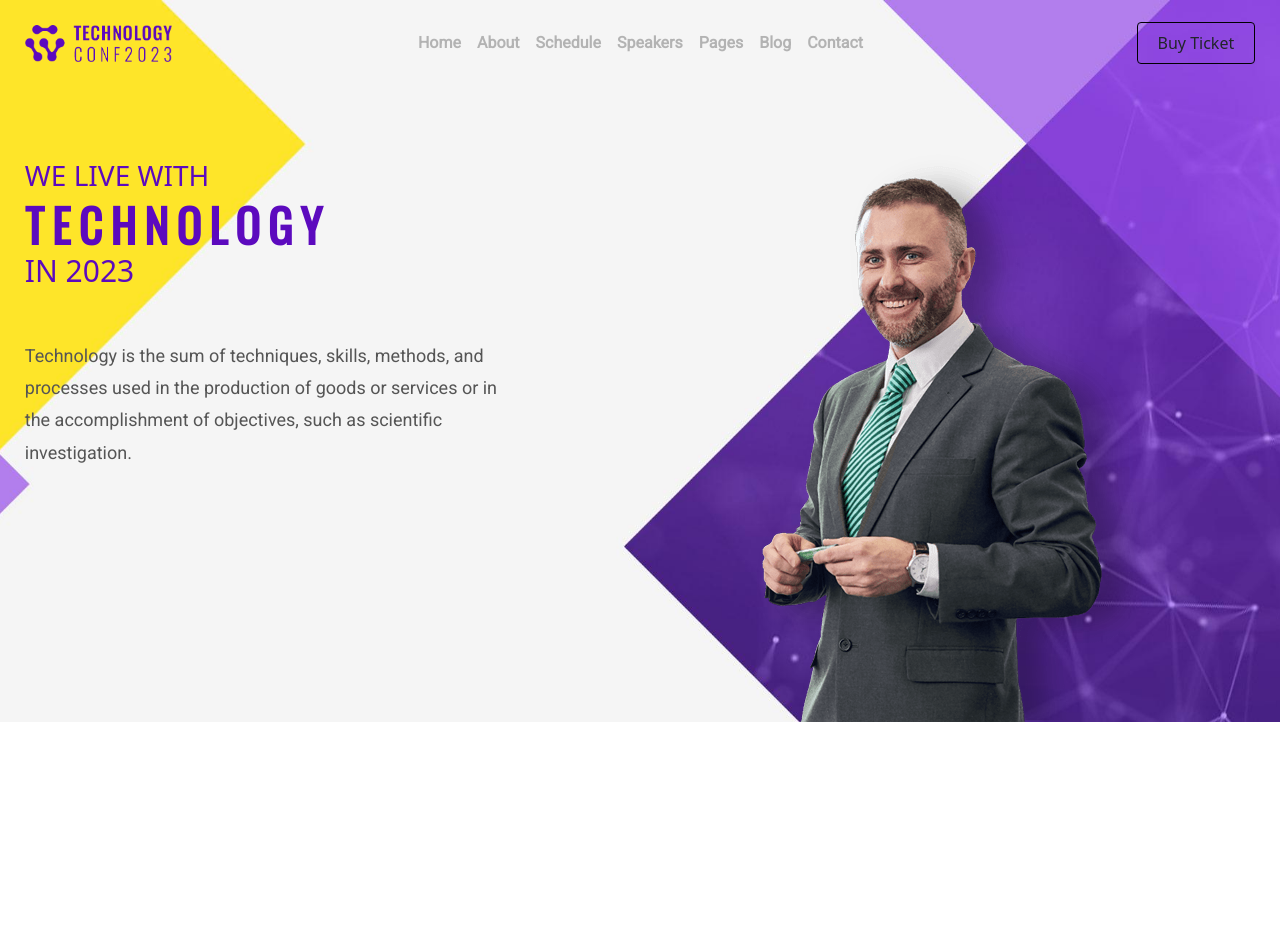
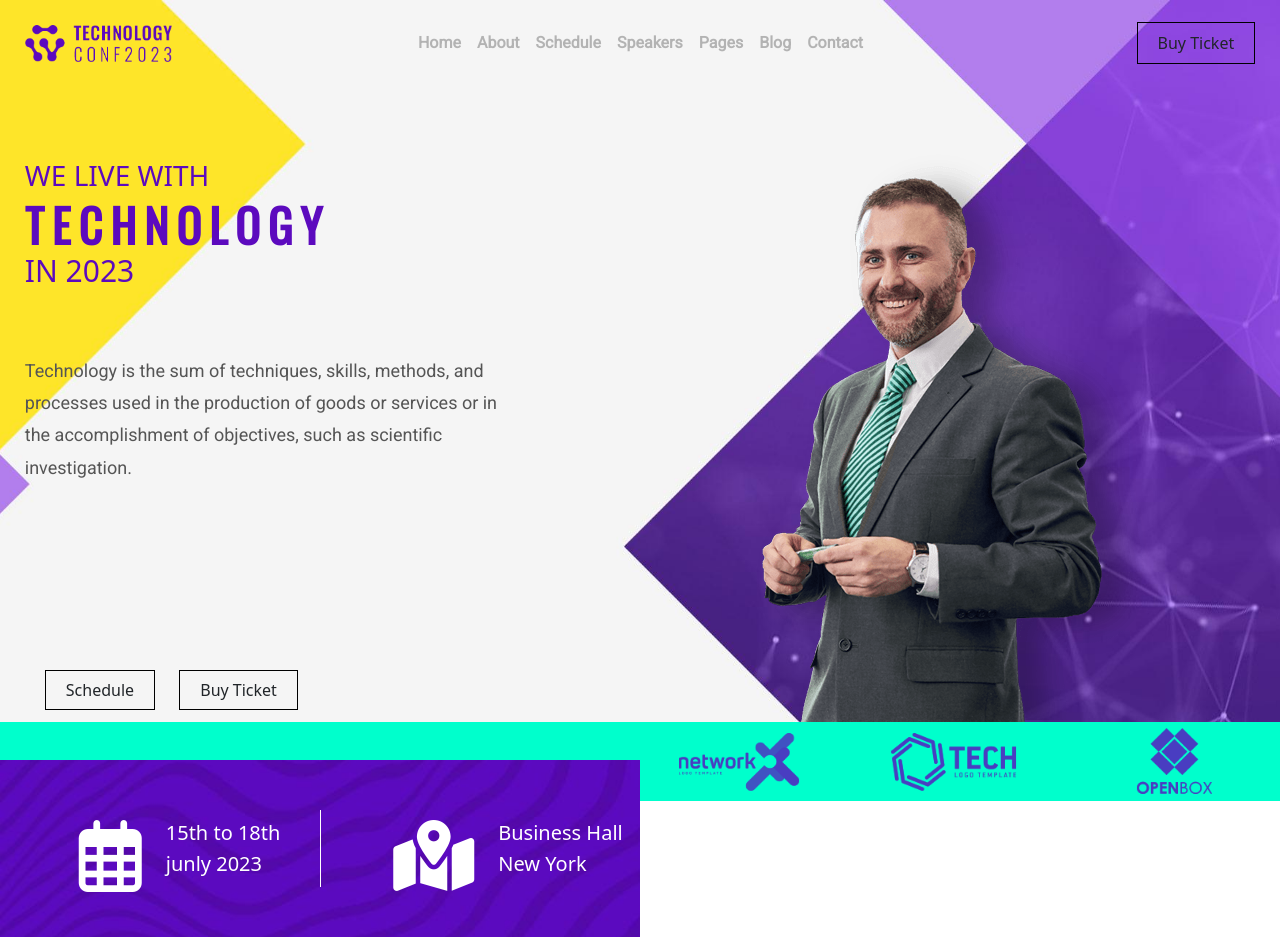
Before and after one commit to SyedSumaimaly/Xtra_TechnologyConf2023-Clone, a plain HTML site: page Xtra-WP-Technology-Clone/index.html in a window 1280 px wide. Before the commit the page ends 800 px from the top, so only its background shows below. Drawn offline with nearby package versions, Linux system fonts and the light colour scheme.

Commit message:
Second Commit

```diff
--- a/Xtra-WP-Technology-Clone/index.html
+++ b/Xtra-WP-Technology-Clone/index.html
@@ -74,12 +74,71 @@
             <div class="col">
                 <img src="Assets/man.png" alt="">
             </div>
+            <div class="row btn_section_head">
+                <div class="col">
+                    <div class="col headInfoBtnDiv">
+                        <button class="btn btn_ticket" type="submit">Schedule</button>
+                        <button class="btn btn_ticket" type="submit">Buy Ticket</button>
+                    </div>
+                </div>
+                <div class="col">
+                </div>
+                <div class="col">
+                </div>
+            </div>
         </div>
-
     </header>
 
-    <div class="mainBody">
+    <div class="main">
+        <div class="row headerMainIconDiv">
+            <div class="col">
+                <div class="col headerIconDiv">
+                    <div class="row">
+                        <div class="col headerIcon_SubDivOne">
+                            <div class="row sub_row">
+                                <div class="col headerIcon_I">
+                                    <i class="fa-regular fa-calendar-days fa-2xl" style="color: #ffffff;"></i>
+                                </div>
+                                <div class="col header_sub_para_detail">
+                                    <p>15th to 18th</p>
+                                    <p>junly 2023</p>
+                                </div>
+                            </div>
+                        </div>
 
+                        <div class="col">
+                            <div class="row sub_row">
+                                <div class="col headerIcon_I">
+                                    <i class="fa-solid fa-map-location-dot fa-2xl" style="color: #ffffff;"></i>
+                                </div>
+                                <div class="col header_sub_para_detail">
+                                    <p>
+                                        Business Hall
+                                    </p>
+                                    <p>
+                                        New York
+                                    </p>
+                                </div>
+                            </div>
+                        </div>
+
+                    </div>
+                </div>
+            </div>
+            <div class="col headerSecondDivMain">
+                <div class="row">
+                    <div class="col headerSecond_iconDiv">
+                        <img src="Assets/netlogo.png">
+                    </div>
+                    <div class="col headerSecond_iconDiv">
+                        <img src="Assets/techlogo.png">
+                    </div>
+                    <div class="col headerSecond_iconDiv">
+                        <img src="Assets/openbox.png">
+                    </div>
+                </div>
+            </div>
+        </div>
     </div>
 
     <footer>
@@ -95,5 +154,6 @@
 <script src="https://cdn.jsdelivr.net/npm/bootstrap@5.0.2/dist/js/bootstrap.min.js"
     integrity="sha384-cVKIPhGWiC2Al4u+LWgxfKTRIcfu0JTxR+EQDz/bgldoEyl4H0zUF0QKbrJ0EcQF"
     crossorigin="anonymous"></script>
+<script src="https://kit.fontawesome.com/8ec7ffe63c.js" crossorigin="anonymous"></script>
 
 </html>
--- a/Xtra-WP-Technology-Clone/style.css
+++ b/Xtra-WP-Technology-Clone/style.css
@@ -40,6 +40,7 @@ header {
 .btn_ticket {
     padding: 8px 20px;
     border: 1px solid black;
+    border-radius: 0px;
 }
 
 .col_head_one {
@@ -105,6 +106,70 @@ header {
     font-family: 'Roboto';
     line-height: 32.4px;
     font-weight: 400px;
-    padding-top: 40px;
+    padding-top: 55px;
     font-size: 18px !important;
 }
+
+.headInfoBtnDiv button {
+    margin-left: 20px;
+    padding: 7px 20px;
+}
+
+.btn_section_head {
+    position: absolute;
+    bottom: 90px;
+}
+
+.headerMainIconDiv {
+    background-color: #00ffcc;
+}
+
+.headerIconDiv {
+    background-image: url(Assets/bg2.jpg);
+    background-position: center;
+    background-repeat: no-repeat;
+    background-size: cover;
+    color: white;
+    padding-top: 50px;
+    padding-bottom: 50px;
+    font-size: 20px;
+    position: absolute;
+    top: 95%;
+    width: 50%;
+}
+
+.headerIcon_SubDivOne {
+    border-right: 1px solid rgb(255, 255, 255);
+}
+
+.headerIcon_I {
+    font-size: 1.8em !important;
+    display: flex;
+    justify-content: right;
+    align-items: center;
+}
+
+.header_sub_para_detail p {
+    line-height: 15px;
+}
+
+.sub_row {
+    padding-top: 5%;
+}
+
+.headerSecondDivMain {
+    display: flex;
+    justify-content: center;
+    align-items: center;
+}
+
+.headerSecond_iconDiv img {
+    width: 90%;
+    opacity: 0.9;
+}
+
+.headerSecond_iconDiv:hover img {
+    opacity: 1;
+    transform: translateY(-10px);
+    transition: ease-in-out 0.5s;
+}
```
Also changed, not shown: Xtra-WP-Technology-Clone/Assets/bg2.jpg (added), Xtra-WP-Technology-Clone/Assets/netlogo.png (added), Xtra-WP-Technology-Clone/Assets/openbox.png (added), Xtra-WP-Technology-Clone/Assets/techlogo.png (added).
